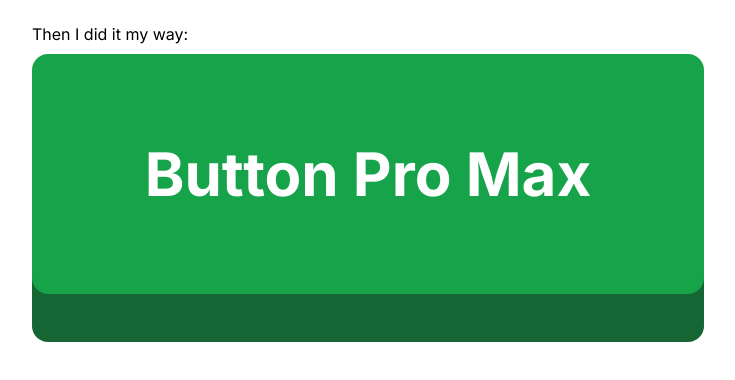
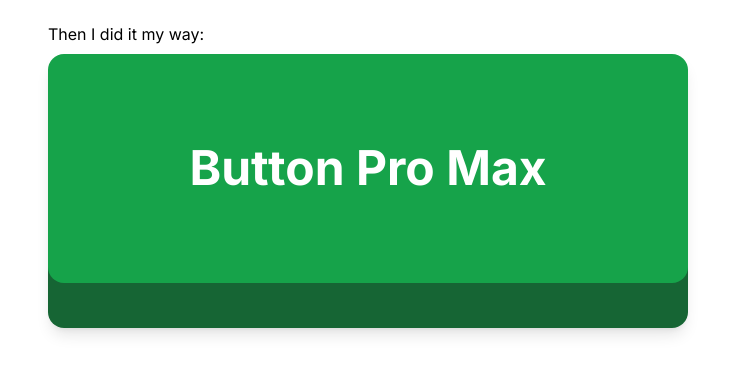
Before and after one commit to SeejayDev/seejay.dev, a Next.js app: page /coolbutton in a window 1280 px wide. Shown: the part 328-708 px from the top of the page, without its empty margins (272-1007 px from the left). Built offline with nearby package versions, Linux system fonts and the light colour scheme.

Commit message:
Adjust padding and size

```diff
--- a/src/pages/coolbutton.tsx
+++ b/src/pages/coolbutton.tsx
@@ -5,7 +5,7 @@ const coolbutton = () => {
   const [isPressed, setIsPressed] = useState(false);
 
   return (
-    <div className="w-full sm:max-w-2xl mx-auto mt-8">
+    <div className="w-full max-w-2xl px-4 mx-auto mt-8">
       <div className="flex flex-wrap items-center text-lg justify-center">
         <p>The</p>
         <img
@@ -22,26 +22,26 @@ const coolbutton = () => {
 
       <div className="mt-8 w-full">
         <p>First I recreated:</p>
-        <button className="bg-green-600 mt-1 hover:bg-green-700 rounded-md px-4 py-1 text-sm text-white font-bold shadow-[0_8px_#166534] active:shadow-none active:translate-y-[8px] transition-all duration-150">
+        <button className="bg-green-600 mt-1 active:bg-green-700 md:hover:bg-green-700 rounded-md px-4 py-1 text-sm text-white font-bold shadow-[0_8px_#166534] active:shadow-none active:translate-y-[8px] transition-all duration-150">
           <p>The original</p>
         </button>
 
         <div className="mt-8">
           <p>Then I did it my way:</p>
           <button
-            className="group w-full aspect-[7/3] relative flex flex-col justify-end mt-2"
-            onMouseDown={() => setIsPressed(true)}
-            onMouseUp={() => setIsPressed(false)}
+            className="group w-full aspect-[7/3] relative flex flex-col justify-end mt-2 shadow-lg rounded-2xl"
+            onPointerDown={() => setIsPressed(true)}
+            onPointerUp={() => setIsPressed(false)}
           >
-            <div className="bg-green-600 hover:bg-green-700 rounded-2xl w-full h-5/6 z-20 absolute top-0 group-active:translate-y-[20%] transition-all duration-150">
+            <div className="bg-green-600 active:bg-green-700 md:hover:bg-green-700 rounded-2xl w-full h-5/6 z-20 absolute top-0 group-active:translate-y-[20%] transition-all duration-150">
               <div className="w-full h-full flex items-center justify-center">
-                <p className="text-white font-bold text-6xl">Button Pro Max</p>
+                <p className="text-white font-bold text-4xl md:text-5xl select-none">
+                  Button Pro Max
+                </p>
               </div>
             </div>
             <div className="relative h-1/2 w-full pointer-events-none">
               <div className="bg-green-800 rounded-2xl h-full z-10 relative"></div>
-              {/* <LightIcon className="h-full text-transparent group-active:text-yellow-400 transition-colors duration-150 w-auto absolute right-0 bottom-0 rotate-90 -translate-y-1/4 translate-x-1/2 z-0" />
-              <LightIcon className="h-full text-transparent group-active:text-yellow-400 transition-colors duration-150 w-auto absolute left-0 bottom-0 -rotate-90 -translate-y-1/4 -translate-x-1/2 z-0" /> */}
             </div>
           </button>
         </div>
```
